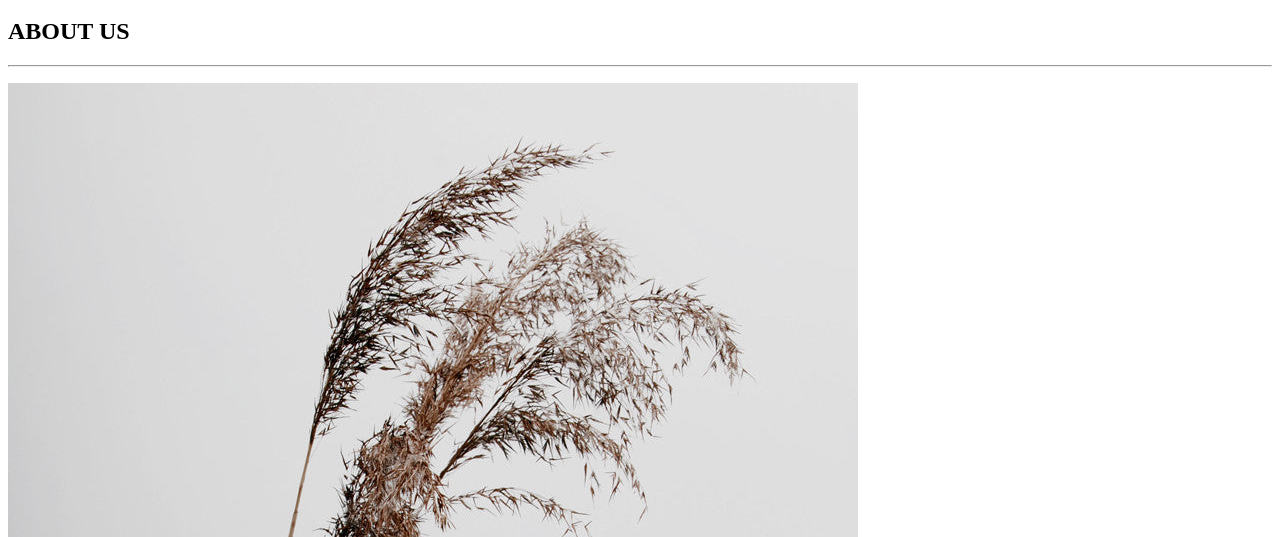
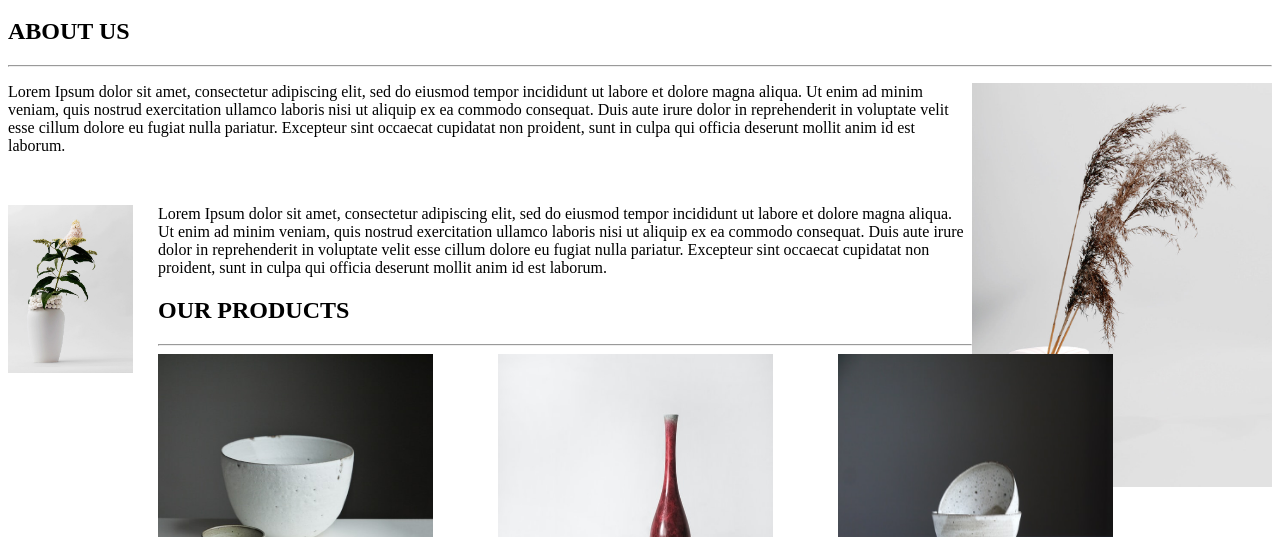
Before and after one commit to RavenHeatherWilliams/eCommerceWebsite, a plain HTML site: page index.html in a window 1280 px wide. Shown: the part 690-1227 px from the top of the page. Drawn offline with Linux system fonts and the light colour scheme; files whose address does not match are found by name.

Commit message:
created a class for logos two and three and resized the photos

```diff
--- a/index.html
+++ b/index.html
@@ -35,18 +35,18 @@
             <strong>GROUND UP</strong>
         </div>
     </section>
-    <section id="about">
+    <section class="twoPhotos" id="about">
         <h2>ABOUT US</h2>
         <hr>
         <p>
-            <img src="assets/Cylinder_unglazed3_2048x2048.jpg">
+            <img class=logoTwo src="assets/Cylinder_unglazed3_2048x2048.jpg">
             <p>
                 Lorem Ipsum dolor sit amet, consectetur adipiscing elit, sed do eiusmod tempor incididunt ut labore et dolore magna aliqua. Ut enim ad minim veniam, quis nostrud exercitation ullamco laboris nisi ut aliquip ex ea commodo consequat. Duis aute irure dolor in reprehenderit in voluptate velit esse cillum dolore eu fugiat nulla pariatur. Excepteur sint occaecat cupidatat non proident, sunt in culpa qui officia deserunt mollit anim id est laborum.
             </p>
         </p>
         <br>
         <p>
-            <img src="assets/Vase_Dame_2048x2048.jpg" alt ="vase with a dame flower">
+            <img class=logoThree src="assets/Vase_Dame_2048x2048.jpg" alt ="vase with a dame flower">
             <p>
                 Lorem Ipsum dolor sit amet, consectetur adipiscing elit, sed do eiusmod tempor incididunt ut labore et dolore magna aliqua. Ut enim ad minim veniam, quis nostrud exercitation ullamco laboris nisi ut aliquip ex ea commodo consequat. Duis aute irure dolor in reprehenderit in voluptate velit esse cillum dolore eu fugiat nulla pariatur. Excepteur sint occaecat cupidatat non proident, sunt in culpa qui officia deserunt mollit anim id est laborum.
           </p>
--- a/styles.css
+++ b/styles.css
@@ -91,3 +91,26 @@ nav li{
     text-align: right;
 
 }
+
+/* .twoPhotos{
+    align-content: center;
+} */
+
+.logoTwo{
+
+    position: flex;
+    float:right;
+    width: 300px;
+    height:fit-content
+    /* position: absolute; */
+    /* right: 75%; */
+
+  }
+
+.logoThree{
+    position: flex;
+    float: left;
+    width: 125px;
+    height:fit-content;
+    margin-right: 25px;
+}
```
